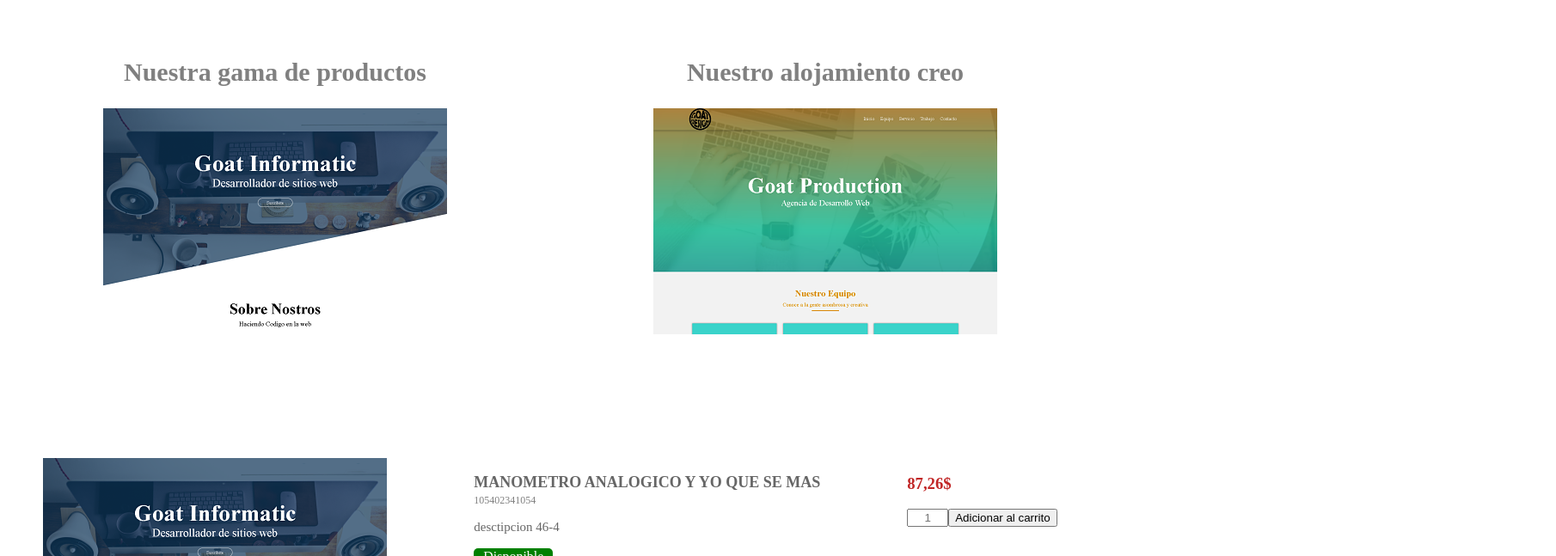
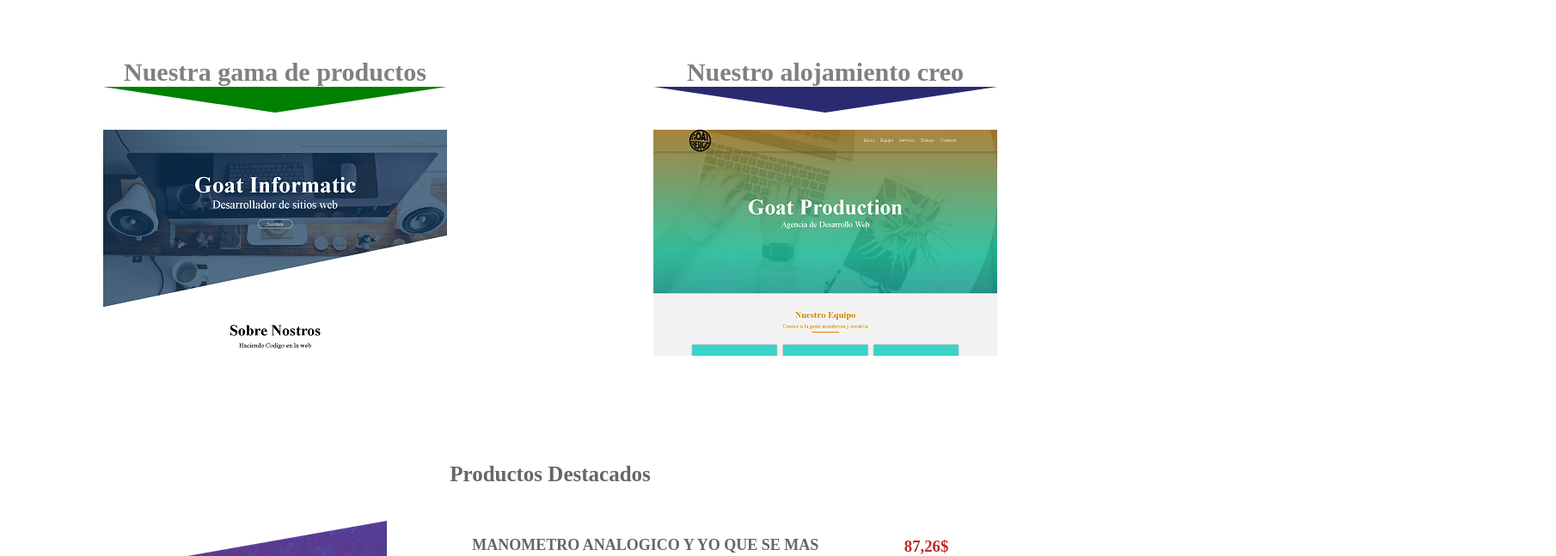
Before and after one commit to AliLorentz/barbosa-web, a React (Create React App) app: page / in a window 1280 px wide. Shown: the part 625-1272 px from the top of the page at 86% size, 1810 px wide, since content can reach past the window. Built offline with nearby package versions, Linux system fonts and the light colour scheme.

Commit message:
Terminando productos varios

```diff
--- a/src/Components/Home.js
+++ b/src/Components/Home.js
@@ -2,12 +2,14 @@
 
 import NavBar from './NavBar.js';
 import Productos from '../Components/Productos.js';
+import ProductoPrecio from '../Components/ProductoPrecio.js';
 
 import "../Styles/Home.css";
 
 import bannerPrincipal from "../imagen/banner - principal.png";
 import bannSec1 from "../imagen/1.png";
 import bannSec2 from "../imagen/2.png";
+import Mapa from "../imagen/soyElMapa.png";
 export default class Home extends React.Component {
 
 	render() {
@@ -22,16 +24,58 @@
 					<div className="secundario">
 						<div className="part1">
 							<h2>Nuestra gama de productos</h2>
+							<div className="triangulo-verde"></div>
 							<img src={bannSec1} alt="bannerSecundario"/>
 						</div>
 						<div className="part2">
 							<h2>Nuestro alojamiento creo</h2>
+							<div className="triangulo-azul"></div>
 							<img src={bannSec2} alt="bannerSecundario"/>
 						</div>
 					</div>
 				</div>
 
-				<Productos/>
+					<h2 className="productos-destacados">Productos Destacados</h2>
+					<Productos/>
+					<Productos/>
+					<Productos/>
+					<Productos/>
+					<Productos/>
+
+					<div className="informacion">
+						<div className="info">
+							<h2>¿Quienes somos?</h2>
+							<p>Lorem ipsum dolor sit amet, consectetur adipiscing elit. D
+							    uis at suscipit augue. Praesent rhoncus fermentum eros, et
+							    gravida erat efficitur vel. Nulla interdum ex nec libero
+							    auctor lacinia. Donec quis metus erat. Praesent fringilla
+							     aliquam cursus. Cras elementum aliquam massa, eu interdum
+							 	 erat rutrum at. Ut pulvinar at est id commodo. Nunc sed
+							  	 sodales lacus. Duis consequat accumsan nibh, sed mattis
+							    justo scelerisque quis. Nullam euismod ultricies magna ut pharetra.
+
+								Pellentesque habitant morbi tristique senectus
+								et netus et malesuada fames ac turpis egestas.
+								Nullam et auctor tortor. Quisque felis orci, sodales
+								at libero eget, congue venenatis magna. Maecenas
+								tincidunt tempor odio, at semper orci accumsan non.
+								 Nam quis porttitor sem. Pellentesque eleifend et justo
+								quis ultricies. Morbi dapibus dolor non nunc efficitur,
+								id lobortis odio congue. Ut lacinia arcu eget lectus convallis congue.</p>
+						</div>
+						<div className="mapa">
+							<h2>Visitenos</h2>
+							<img src={Mapa} alt="MAPA"/>
+						</div>
+					</div>
+
+					<h3 className="titulo">Herramientas Varias</h3>
+					<div className="productos-varios">
+						<ProductoPrecio/>
+						<ProductoPrecio/>
+						<ProductoPrecio/>
+					</div>
+
 			</div>
 		);
 	}
--- /dev/null
+++ b/src/Components/ProductoPrecio.js
@@ -0,0 +1,15 @@
+import React from 'react';
+import Producto from "../imagen/producto.png";
+import "../Styles/productoPrecio.css";
+export default class ProductoPrecio extends React.Component {
+	render() {
+		return (
+			<div className="producto">
+
+			<img src={Producto} alt="presentacionProducto"/>
+			<h3>Kit de 7 llaves de fendas isoladas 1000V VDE Mercatools MT-309555 en 60900 2004</h3>
+			<p>36,16$</p>
+			</div>
+		);
+	}
+}
--- a/src/Components/Productos.js
+++ b/src/Components/Productos.js
@@ -1,5 +1,5 @@
 import React from 'react';
-import imgProducto from '../imagen/1.png';
+import imgProducto from '../imagen/5.png';
 
 import "../Styles/productos.css";
 
@@ -18,7 +18,7 @@
 
 				<div className="precio">
 					<h3 className="precio-producto">87,26$</h3>
-					<input type="text" placeholder="1" className="cantidad-productos"/>
+					<input type="number" placeholder="1" className="cantidad-productos"/>
 					<button className="comprar">Adicionar al carrito</button>
 
 				</div>
--- a/src/Styles/Home.css
+++ b/src/Styles/Home.css
@@ -4,6 +4,7 @@
 
 .principal{
 	margin-top: 160px;
+	overflow: hidden;
 }
 
 .secundario{
@@ -17,3 +18,83 @@
 	font-size: 30px;
 	color: #808080;
 }
+
+.productos-destacados{
+	margin:120px 0 40px 0;
+	text-align: center;
+	font-size: 25px;
+	color: #666666;
+}
+
+.triangulo-verde{
+     width: 0;
+     height: 0;
+     border-right: 200px solid transparent;
+     border-top: 30px solid green;
+     border-left: 200px solid transparent;
+     border-bottom: 100px solid transparent;
+     margin: -25px 0 -80px 0;
+}
+
+.triangulo-azul{
+     width: 0;
+     height: 0;
+     border-right: 200px solid transparent;
+     border-top: 30px solid #2A2A72;
+     border-left: 200px solid transparent;
+     border-bottom: 100px solid transparent;
+     margin: -25px 0 -80px 0;
+}
+
+.triangulo-azul-largo{
+     width: 0;
+     height: 0;
+     border-right: 200px solid transparent;
+     border-top: 30px solid #2A2A72;
+     border-left: 200px solid transparent;
+     border-bottom: 100px solid transparent;
+     margin: -25px 0 -80px 0;
+}
+
+.producto{
+	display: flex;
+	flex-direction: column;
+	justify-content: space-around;
+}
+
+.informacion{
+	margin-top: 80px;
+	display: flex;
+	justify-content: space-around;
+}
+
+.info{
+	width: 500px;
+	text-align: justify;
+	border: 1px solid #808080;
+	border-radius: 10px;
+	color: #666666;
+	padding: 40px;
+}
+
+.info h2{
+	text-align: center;
+}
+
+.mapa{
+	color: #666666;
+	text-align: center;
+}
+
+.productos-varios{
+	margin-top: 40px;
+	display: flex;
+	justify-content: space-around;
+}
+
+.titulo{
+	text-align: center;
+	color: #808080;
+	border-bottom: 1px solid #909090;
+	margin:120px 0 40px 0;
+}
--- /dev/null
+++ b/src/Styles/productoPrecio.css
@@ -0,0 +1,17 @@
+.producto{
+	width: 30%;
+	text-align: center;
+}
+
+.producto img{
+	width: 100%;
+}
+
+.producto h3{
+	color:#666666;
+}
+
+.producto p{
+	color:#C12626;
+	margin-top: -10px;
+}
--- a/src/Styles/productos.css
+++ b/src/Styles/productos.css
@@ -1,7 +1,8 @@
 .productos{
 	display: flex;
 	justify-content: space-around;
-	margin-top: 140px;
+	margin-bottom: 20px;
+
 }
 
 .nombre-producto{
@@ -36,4 +37,14 @@
 .cantidad-productos{
 	width: 40px;
 	text-align: center;
+	height: 36px;
+	border: 1px solid #808080;
 }
+
+.comprar{
+	margin-left: 10px;
+	background: black;
+	color: white;
+	border: none;
+	height: 40px;
+}
```
Also changed, not shown: src/imagen/producto.png (added), src/imagen/soyElMapa.png (added).
